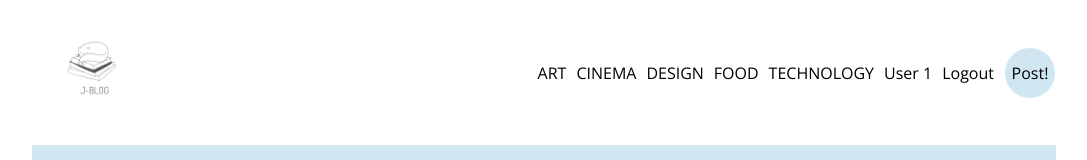
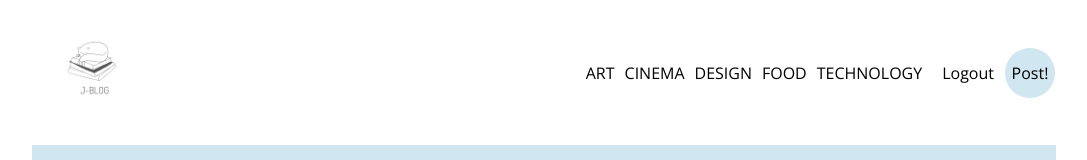
Before and after one commit to justinklam/Digital-Living, a React (Create React App) app in the folder client/: page /login in a window 1280 px wide. Shown: the top 160 px of the page, without its empty margins (96-1183 px from the left). Built offline with nearby package versions, Linux system fonts and the light colour scheme.

Commit message:
add in conditional rendering for username

```diff
--- a/client/src/components/Navbar.jsx
+++ b/client/src/components/Navbar.jsx
@@ -32,7 +32,7 @@ const Navbar = () => {
           <Link className="link" to="/?cat=technology">
             <h6>TECHNOLOGY</h6>
           </Link>
-          <span>User 1</span>
+          <span>{currentUser?.username}</span>
           <span>Logout</span>
           <span className="write">
             <Link className="link" to="/write">
```
